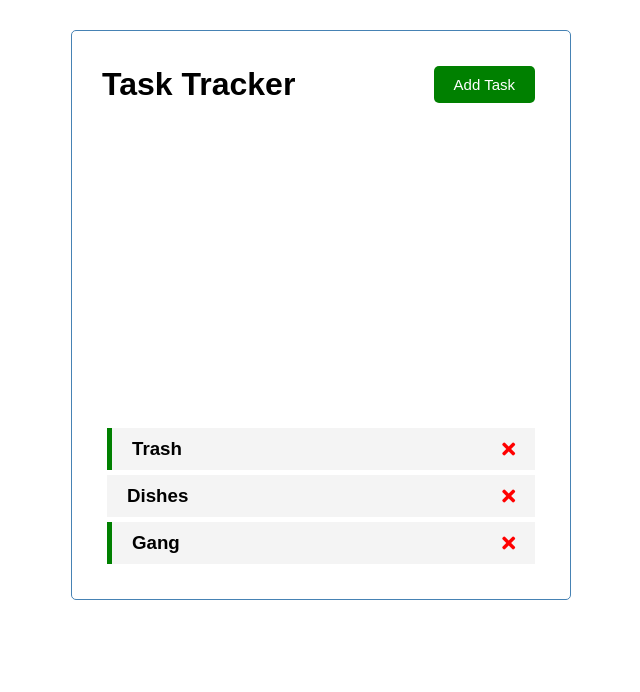
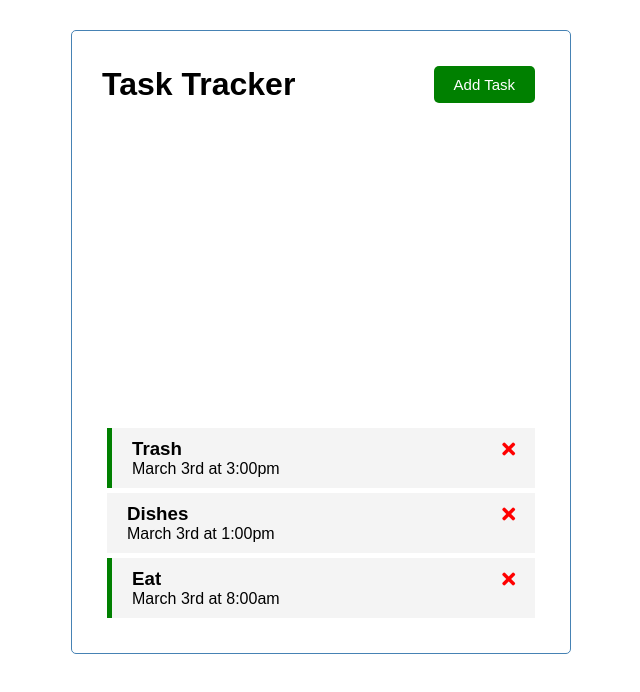
Before and after one commit to jay719/vue-cli, a Vue app: page / in a window 1280 px wide. Shown: the top 692 px of the page, without its empty margins (319-959 px from the left). Built offline with nearby package versions, Linux system fonts and the light colour scheme.

Commit message:
small refactor in tasks

```diff
--- a/src/App.vue
+++ b/src/App.vue
@@ -1,7 +1,7 @@
 <template>
   <div class="container">
     <Header title="Task Tracker" />
-    <Tasks :tasks="tasks" />
+    <Tasks @delete-task="deleteTask" :tasks="tasks" />
   </div>
 </template>
 
@@ -19,23 +19,30 @@ export default {
     return {
       tasks:[]
     }
+  }, methods: {
+    deleteTask(id) {
+      console.log('task,id')
+    }
   },
   created() {
     this.tasks= [
       {
         id:1,
         text:'Trash',
+        day: 'March 3rd at 3:00pm',
         reminder: true,
       },
       {
         id:2,
         text:'Dishes',
         reminder: false,
+        day: 'March 3rd at 1:00pm',
       },
       {
         id:3,
-        text:'Gang',
+        text:'Eat',
         reminder: true,
+        day: 'March 3rd at 8:00am'
       }
     ]
     }
--- a/src/components/Task.vue
+++ b/src/components/Task.vue
@@ -5,7 +5,7 @@
             <i @click="onDelete(task.id)" class="fas fa-times"></i>
         </h3>
 
-        <p>{{ task.day}} </p>
+        <p>{{task.day}} </p>
     </div>
 </template>
 
--- a/src/components/Tasks.vue
+++ b/src/components/Tasks.vue
@@ -1,6 +1,6 @@
 <template >
     <div :key="task.id" v-for="task in tasks">
-        <Task :task="task" />
+        <Task @delete-task="$emit('delete-task', task.id)" :task="task" />
     </div>
 </template>
 
@@ -14,7 +14,8 @@ export default {
     },
     components: {
       Task,
-    }
+    },
+    emits:['delete-task']
 
 
 }
```
